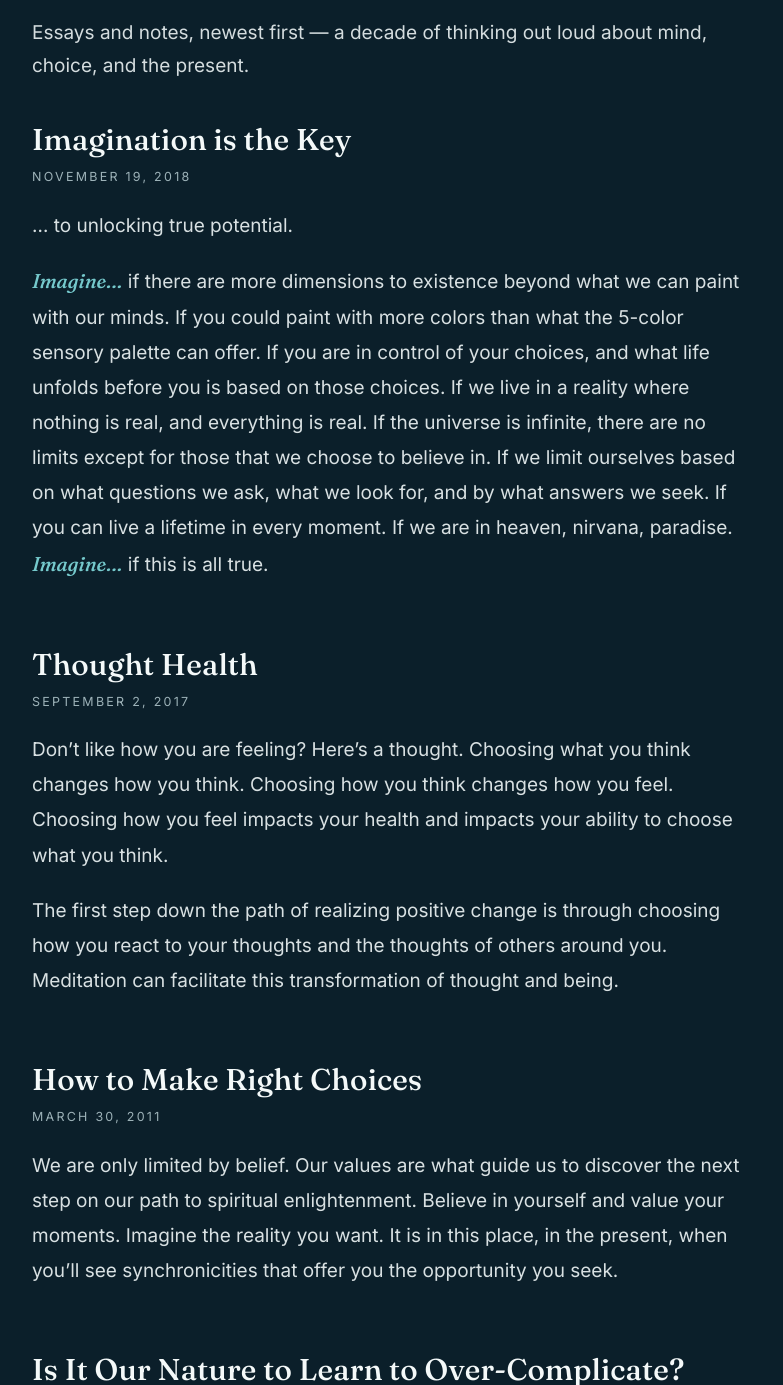
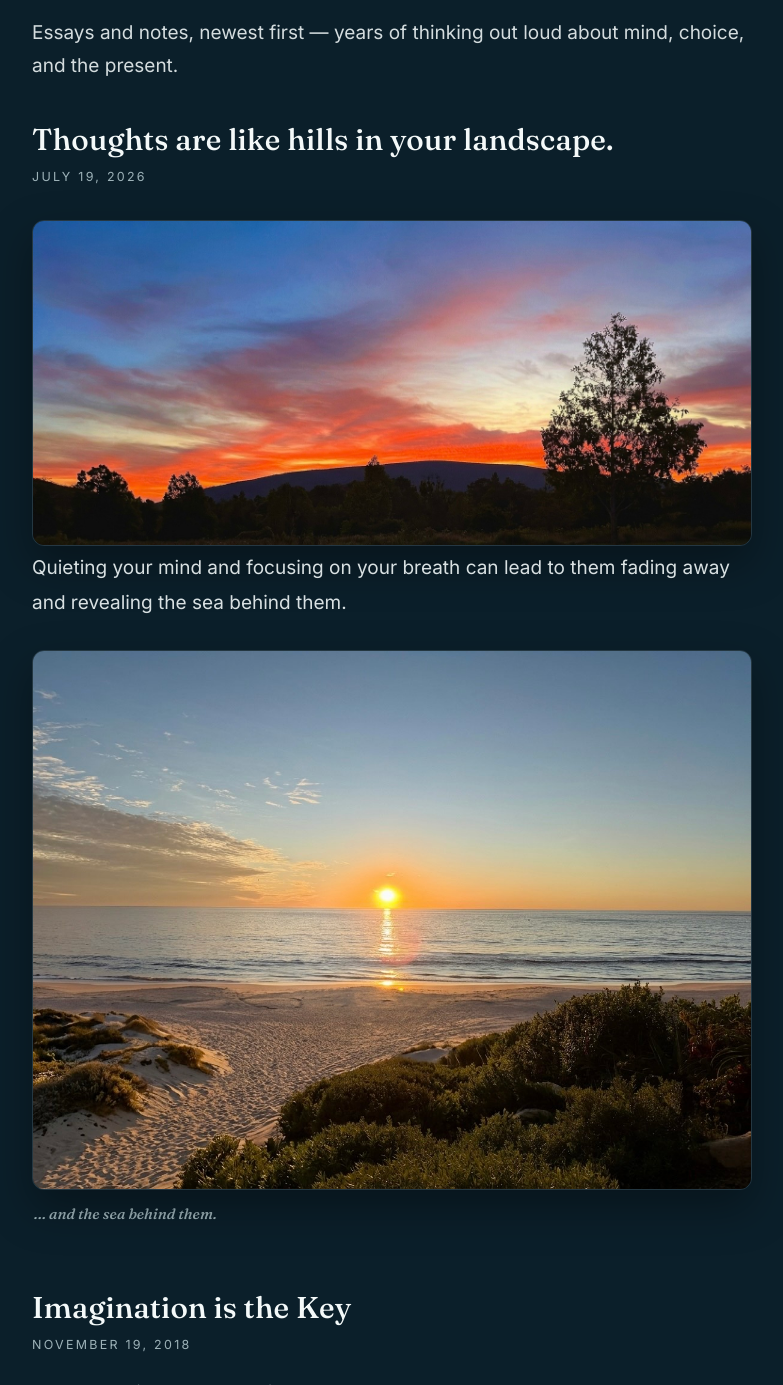
Before and after one commit to dharmaje/benow.us, a plain HTML site: page index.html in a window 1280 px wide. Shown: the part 1415-2800 px from the top of the page, without its empty margins (391-1174 px from the left). Drawn offline with Linux system fonts and the light colour scheme.

```diff
--- a/index.html
+++ b/index.html
@@ -238,6 +238,50 @@
   }
   .entry .prose{max-width:68ch}
 
+  /* A photograph carried inside an entry */
+  .entry-figure{margin:32px 0 4px}
+  .entry-figure img{
+    display:block;width:100%;height:auto;border-radius:12px;
+    border:1px solid var(--hair);box-shadow:0 18px 44px rgba(0,0,0,.34);
+  }
+  .entry-figure figcaption{
+    margin:13px 2px 0;font-family:var(--serif);font-style:italic;font-weight:500;
+    font-size:15px;line-height:1.5;color:var(--bone-dim);
+  }
+
+  /* "…revealing the sea behind them" — a gently living surface */
+  .entry-figure.sea{margin-top:30px}
+  .sea-frame{
+    position:relative;overflow:hidden;line-height:0;border-radius:12px;
+    border:1px solid var(--hair);box-shadow:0 18px 44px rgba(0,0,0,.34);
+    isolation:isolate;
+  }
+  .sea-frame img{border:0;border-radius:0;box-shadow:none}
+  /* soft sun-glints that drift across the water band only (masked to it) */
+  .sea-shimmer{
+    position:absolute;left:-25%;right:-25%;top:0;bottom:0;pointer-events:none;z-index:1;
+    background:linear-gradient(102deg,
+      rgba(255,244,224,0) 38%,
+      rgba(255,244,224,.10) 47%,
+      rgba(255,255,255,.16) 50%,
+      rgba(255,244,224,.10) 53%,
+      rgba(255,244,224,0) 62%);
+    -webkit-mask-image:linear-gradient(180deg,transparent 42%,#000 48%,#000 63%,transparent 69%);
+            mask-image:linear-gradient(180deg,transparent 42%,#000 48%,#000 63%,transparent 69%);
+    mix-blend-mode:screen;
+    animation:seaGlint 9s ease-in-out infinite;
+    will-change:transform,opacity;
+  }
+  .sea-shimmer--slow{animation:seaGlintReverse 15s ease-in-out infinite;opacity:.6}
+  @keyframes seaGlint{
+    0%,100%{transform:translateX(-9%);opacity:.55}
+    50%    {transform:translateX(9%); opacity:1}
+  }
+  @keyframes seaGlintReverse{
+    0%,100%{transform:translateX(7%); opacity:.35}
+    50%    {transform:translateX(-7%);opacity:.7}
+  }
+
   /* Pull-quote reflection (the note + aphorisms) */
   .quote{
     margin:0;font-family:var(--serif);font-style:italic;font-weight:500;
@@ -315,6 +359,7 @@
     .page-bg{animation:none;transform:scale(1.06)}
     .scroll-cue{animation:none}
     .nav-sub{transition:none}
+    .sea-shimmer{animation:none;transform:none;opacity:.42}
   }
 </style>
 </head>
@@ -365,7 +410,28 @@
     <div class="wrap">
       <p class="eyebrow">Writings</p>
       <h2 class="title">Writings<a class="hlink" href="#writings" aria-label="Link to Writings">#</a></h2>
-      <p class="sect-intro">Essays and notes, newest first — a decade of thinking out loud about mind, choice, and the present.</p>
+      <p class="sect-intro">Essays and notes, newest first — years of thinking out loud about mind, choice, and the present.</p>
+
+      <article class="entry sub" id="w-thoughts-hills" data-label="Thoughts Are Like Hills">
+        <h3>Thoughts are like hills in your landscape.<a class="hlink" href="#w-thoughts-hills" aria-label="Link to Thoughts are like hills in your landscape">#</a></h3>
+        <p class="entry-date">July 19, 2026</p>
+        <figure class="entry-figure">
+          <img src="hills.jpg" width="1525" height="688" loading="lazy" decoding="async"
+               alt="A ridge of hills stands in silhouette against a wide, burning sunset sky.">
+        </figure>
+        <div class="prose">
+          <p>Quieting your mind and focusing on your breath can lead to them fading away and revealing the sea behind them.</p>
+        </div>
+        <figure class="entry-figure sea">
+          <div class="sea-frame">
+            <img src="sea.jpg" width="1195" height="896" loading="lazy" decoding="async"
+                 alt="Beyond the dunes a calm sea opens to the horizon, the low sun laying a path of light across the water.">
+            <span class="sea-shimmer" aria-hidden="true"></span>
+            <span class="sea-shimmer sea-shimmer--slow" aria-hidden="true"></span>
+          </div>
+          <figcaption>&hellip; and the sea behind them.</figcaption>
+        </figure>
+      </article>
 
       <article class="entry sub" id="w-imagination" data-label="Imagination is the Key">
         <h3>Imagination is the Key<a class="hlink" href="#w-imagination" aria-label="Link to Imagination is the Key">#</a></h3>
```
Also changed, not shown: hills.jpg (added), sea.jpg (added).
